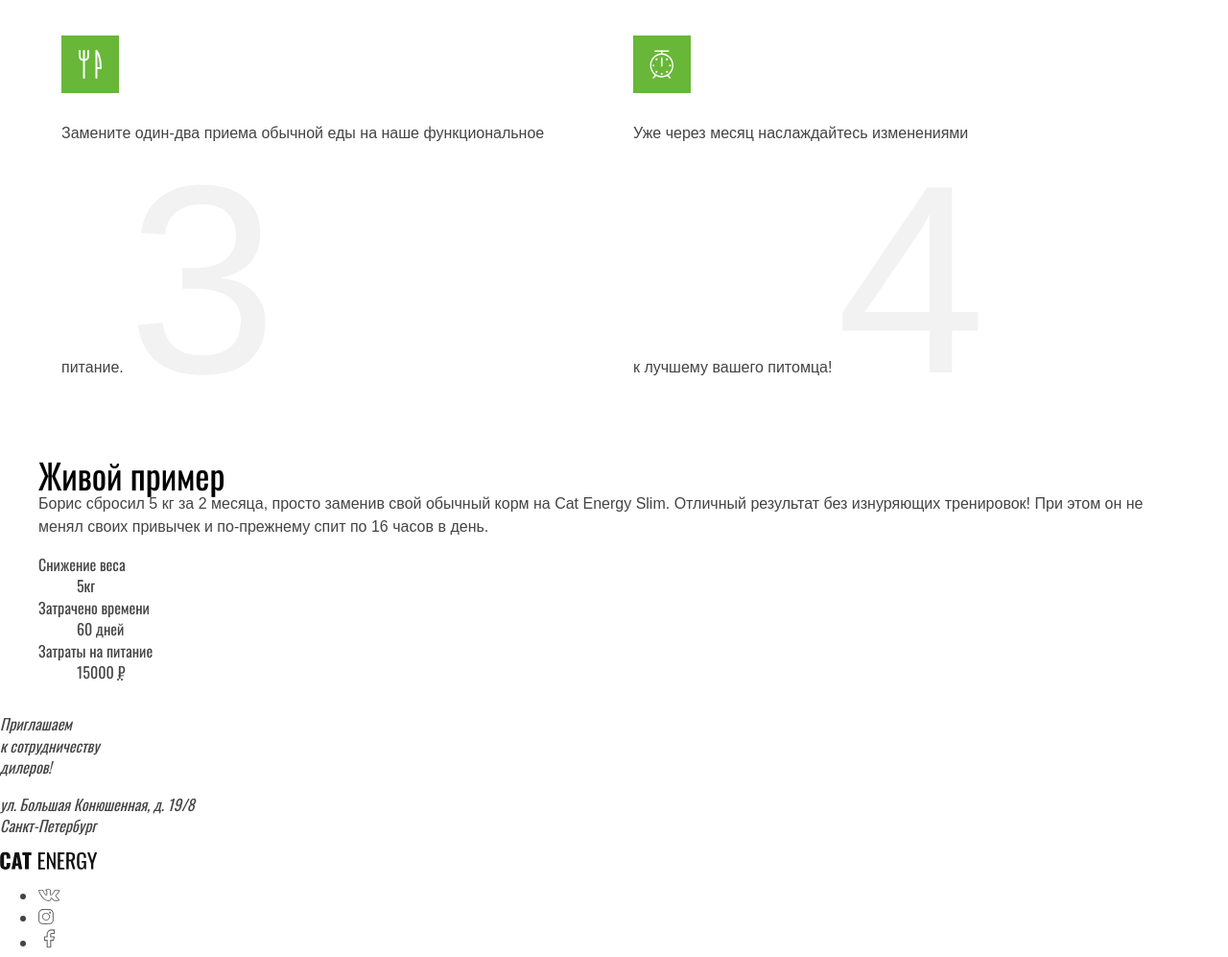
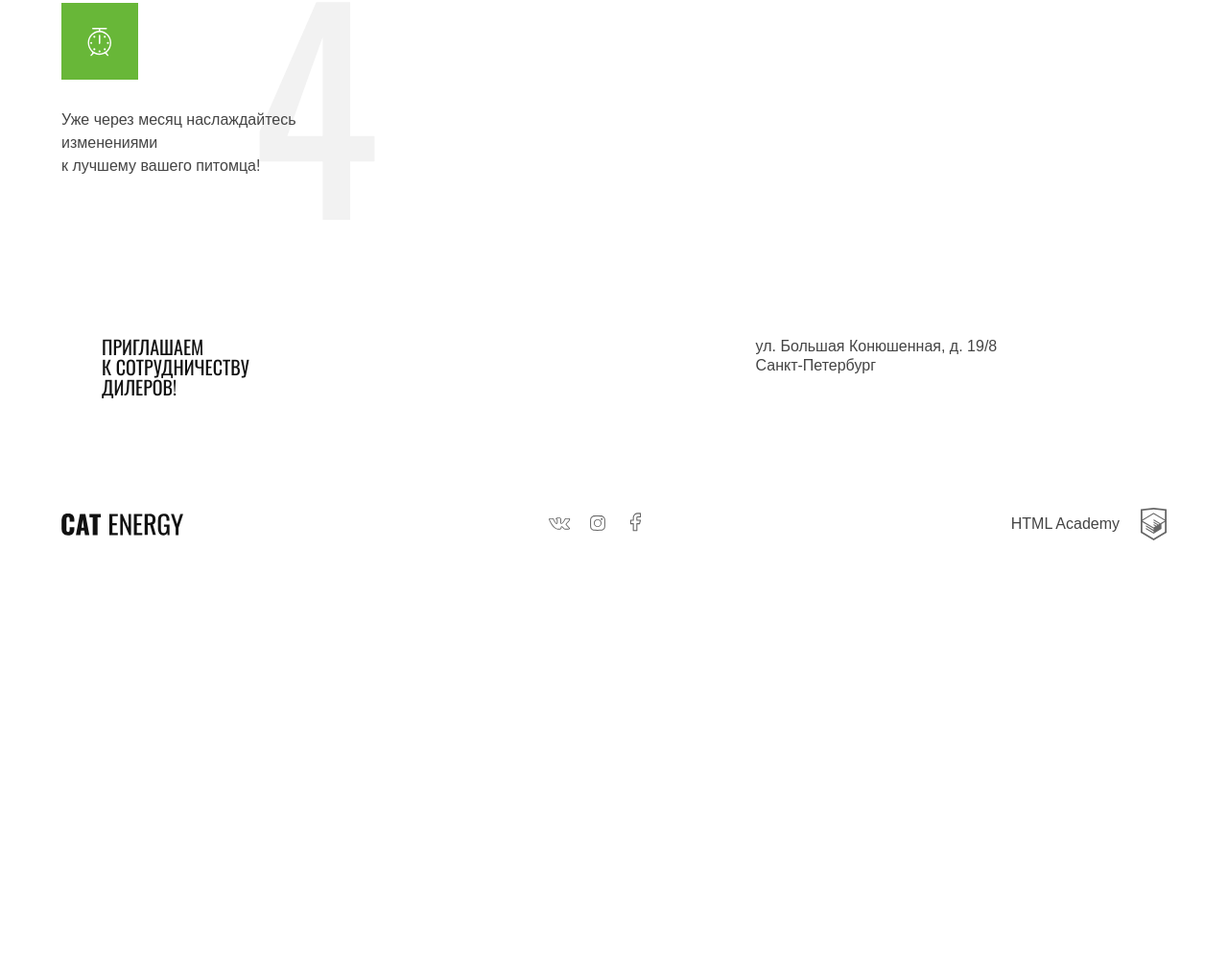
Before and after one commit to ikromr04/cat-energy, a website: page src/index.html in a window 1280 px wide. Shown: the part 2166-3163 px from the top of the page at 96% size. After the commit the page ends 2784 px from the top, so only its background shows below. Drawn offline with nearby package versions, Linux system fonts and the light colour scheme; files that its build step writes are made by us from their sources.

Commit message:
Stylized main footer page

```diff
--- a/src/index.html
+++ b/src/index.html
@@ -79,7 +79,7 @@
     </div>
 
     <section class="program container">
-      <h2 class="visually-hidden">Подбор программы</h2>
+      <h2 class="visually-hidden">Программы</h2>
 
       <ul class="program__list">
         <li class="program-card">
@@ -158,7 +158,7 @@
       </ol>
     </section>
 
-    <figure class="example">
+    <!-- <figure class="example">
       <figcaption class="example__title title">Живой пример</figcaption>
       <p class="example__info text">Борис сбросил 5 кг за 2 месяца, просто заменив свой обычный корм на Cat Energy Slim. Отличный результат без изнуряющих тренировок! При этом он не менял своих привычек и по-прежнему спит по 16 часов в день.</p>
       <dl class="example__details">
@@ -176,48 +176,48 @@
         </div>
       </dl>
       <div class="example__result">
-        <!-- <input id="before" type="radio" name="state" value="before">
+        <input id="before" type="radio" name="state" value="before">
         <img src="/img/example-before.png" alt="Fat cat">
         <input id="after" type="radio" name="state" value="after">
         <img src="/img/example-after.png" alt="Skinny cat">
         <label for="before">Было</label>
-        <label for="after">Стало</label> -->
+        <label for="after">Стало</label>
       </div>
-    </figure>
+    </figure> -->
   </main>
 
   <footer class="main-footer">
-    <address>
-      <p>
+    <address class="address container">
+      <p class="address__cooperation">
         Приглашаем<br>к сотрудничеству<br>дилеров!
       </p>
-      <p>
+      <p class="address__location">
         ул. Большая Конюшенная, д. 19/8<br>Санкт-Петербург
       </p>
     </address>
 
-    <a class="main-logo" href="#" title="На главную страницу">
-      <svg width="102" height="19">
+    <section class="footer-socials container">
+      <a class="footer-socials footer-socials__main-logo" href="/index.html" title="На главную страницу">
+        <svg width="128" height="24">
           <use xlink:href="/img/sprite.svg#cat-energy"></use>
         </svg>
       </a>
-    <section class="footer-socials">
-      <ul class="footer-social">
-        <li class="footer-social-item">
+      <ul class="footer-socials__list">
+        <li class="footer-social__item">
           <a href="https://vk.com/" title="Вконтакте">
             <svg width="23" height="16">
               <use xlink:href="/img/sprite.svg#icon-vkontakte"></use>
             </svg>
           </a>
         </li>
-        <li class="footer-social-item">
+        <li class="footer-social__item">
           <a href="https://www.instagram.com/" title="Инстаграмм">
             <svg width="16" height="16">
               <use xlink:href="/img/sprite.svg#icon-instagram"></use>
             </svg>
           </a>
         </li>
-        <li class="footer-social-item">
+        <li class="footer-social__item">
           <a href="https://www.facebook.com/" title="Фейсбук">
             <svg width="22" height="22">
               <use xlink:href="/img/sprite.svg#icon-facebook"></use>
@@ -225,14 +225,14 @@
           </a>
         </li>
       </ul>
-    </section>
-
-    <a href="https://htmlacademy.ru/">
+      <a class="academy-logo" href="https://htmlacademy.ru/">
         HTML Academy
         <svg width="27" height="34">
           <use xlink:href="/img/sprite.svg#logo-academy"></use>
         </svg>
       </a>
+    </section>
+
   </footer>
 </body>
 
--- /dev/null
+++ b/src/sass/blocks/_address.scss
@@ -0,0 +1,52 @@
+.address {
+  display: grid;
+  grid-template-columns: 1fr 1fr;
+  gap: 2px;
+  padding: 28px 0;
+  font-style: normal;
+
+  @include tablet {
+    gap: 295px;
+    margin-bottom: 0;
+    padding: 60px 42px;
+  }
+
+  @include desktop {
+    gap: 90px;
+    max-width: 570px;
+    position: absolute;
+    left: 110px;
+    bottom: -1060px;
+    background-color: #fff;
+    padding: 60px 90px 50px 75px;
+  }
+}
+
+.address__cooperation {
+  font-family: 'Oswald';
+  font-size: 16px;
+  line-height: 18px;
+  color: #111;
+  text-transform: uppercase;
+  margin: 0;
+  padding-top: 3px;
+
+  @include tablet {
+    font-size: 20px;
+    line-height: 21px;
+    min-width: 170px;
+    padding: 0;
+  }
+}
+
+.address__location {
+  font-family: Arial;
+  font-size: 14px;
+  line-height: 20px;
+  margin: 0;
+
+  @include tablet {
+    font-size: 16px;
+    min-width: 160px;
+  }
+}
--- /dev/null
+++ b/src/sass/blocks/_footer-socials.scss
@@ -0,0 +1,61 @@
+.footer-socials {
+  display: flex;
+  flex-direction: column;
+  border-bottom: 1px solid #D9D9D9;
+
+  @include tablet {
+    border: none;
+    flex-direction: row;
+    align-items: center;
+    justify-content: space-between;
+  }
+}
+
+.footer-socials__main-logo {
+  align-items: center;
+  padding: 32px 0;
+  transition: .3s;
+
+  &:hover {
+    opacity: 0.8;
+  }
+
+  &:active {
+    opacity: 0.6;
+  }
+}
+
+.footer-socials__list {
+  list-style: none;
+  display: flex;
+  gap: 35px;
+  justify-content: center;
+  margin: 0;
+  padding: 20px 75px;
+  align-items: center;
+
+  @include tablet {
+    gap: 20px;
+  }
+}
+
+.academy-logo {
+  font-family: Arial;
+  align-items: center;
+  display: flex;
+  justify-content: space-between;
+  text-decoration: none;
+  border-top: 1px solid #D9D9D9;
+  padding: 22px 0;
+  transition: .3s;
+
+  &:active {
+    opacity: 0.3;
+  }
+
+  @include tablet {
+    border: none;
+    gap: 22px;
+    padding: 55px 0;
+  }
+}
--- /dev/null
+++ b/src/sass/blocks/_main-footer.scss
@@ -0,0 +1,4 @@
+.main-footer {
+  margin: 0;
+  width: 100%;
+}
--- a/src/sass/blocks/_page.scss
+++ b/src/sass/blocks/_page.scss
@@ -14,7 +14,7 @@
 
   ::-webkit-scrollbar-thumb {
     background: hsla(97, 53%, 47%, 0.85);
-    border-radius: 5px;
+    border-radius: 2px;
   }
 
   ::-webkit-scrollbar-thumb:hover {
--- a/src/sass/blocks/_process.scss
+++ b/src/sass/blocks/_process.scss
@@ -2,67 +2,75 @@
   margin-bottom: 40px;
 
   @include tablet {
-    margin-bottom: 46px;
+    margin-bottom: 48px;
+  }
+
+  @include desktop {
+    margin-bottom: 72px;
   }
 }
 
 .process__title {
-  margin-bottom: 40px;
-
-  @include tablet {
-    margin-bottom: 32px;
-  }
+  margin-bottom: 32px;
 }
 
 .process__list {
+  list-style: none;
   margin: 0;
   padding: 0;
-  list-style: none;
+  counter-reset: number;
+  display: grid;
+  gap: 20px;
+  grid-template-columns: repeat(auto-fill, minmax(280px, 1fr));
 
   @include tablet {
-    display: grid;
-    grid-template-columns: 1fr 1fr;
-    gap: 40px;
-    align-items: center;
-    grid-auto-rows: minmax(0, auto);
-    counter-reset: number 0;
+    gap: 80px;
   }
 }
 
 .process__item {
-  margin-bottom: 20px;
+  position: relative;
+  display: flex;
+  gap: 20px;
+  counter-increment: number;
 
   @include tablet {
-    margin: 0;
-    counter-increment: number;
+    gap: 30px;
+    min-height: 280px;
+    padding-top: 40px;
+    padding-right: 40px;
+    flex-direction: column;
+
     &::after {
       content: counter(number);
       font-size: 280px;
       line-height: 1;
       color: #F2F2F2;
       z-index: -1;
+      font-family: 'Oswald';
+      position: absolute;
+      top: 50%;
+      right: 0;
+      transform: translateY(-50%);
     }
   }
 }
 
 .process__icon {
-  display: block;
+  display: flex;
+  align-items: center;
+  justify-content: center;
   color: white;
-  width: 60px;
   min-width: 60px;
-  height: 60px;
+  max-width: 60px;
+  min-height: 60px;
+  max-height: 60px;
   background-color: #68B738;
-  position: relative;
-
-  svg {
-    position: absolute;
-    top: 50%;
-    left: 50%;
-    transform: translate(-50%, -50%);
-  }
 
   @include tablet {
-    margin-bottom: 30px;
-    margin-right: 35px;
+    min-width: 80px;
+    max-width: 80px;
+    min-height: 80px;
+    max-height: 80px;
   }
 }
--- a/src/sass/style.scss
+++ b/src/sass/style.scss
@@ -11,3 +11,6 @@
 @import "blocks/_program.scss";
 @import "blocks/_program-card.scss";
 @import "blocks/_process.scss";
+@import "blocks/_main-footer.scss";
+@import "blocks/_address.scss";
+@import "blocks/_footer-socials.scss";
```
Lines whose indentation alone changed are shown as unchanged.
